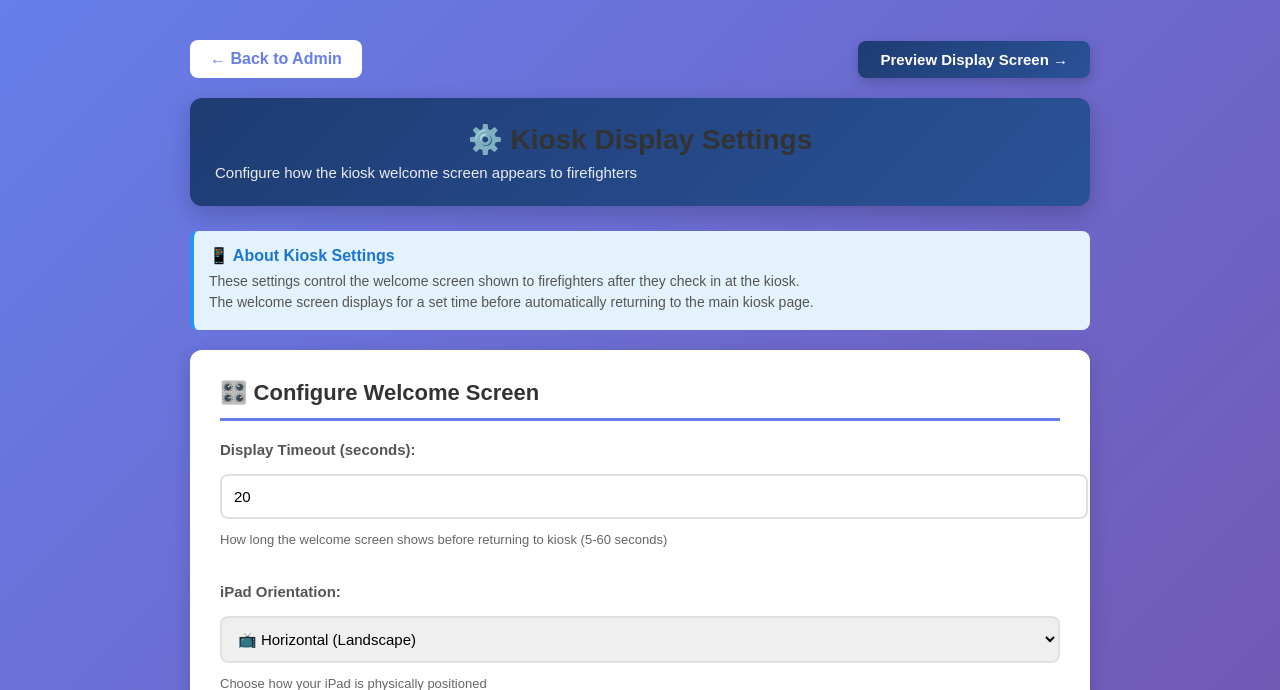
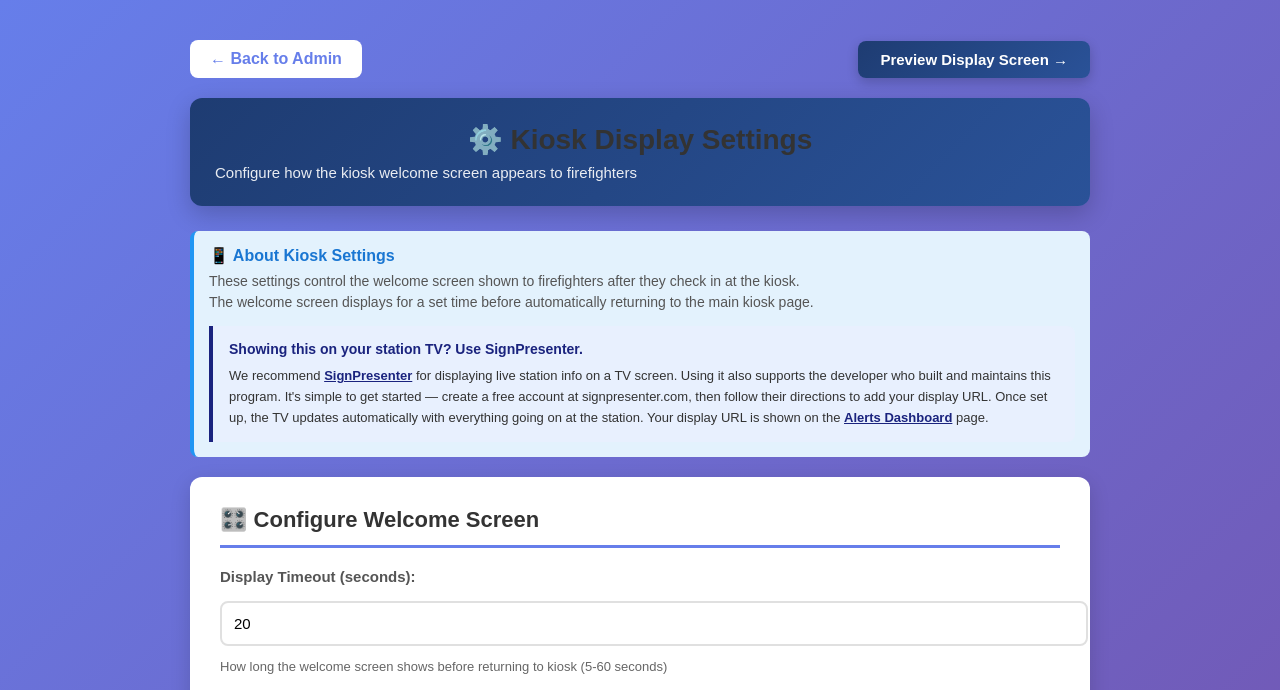
Before and after one commit to mbyrdLCS/Fire-Department-Management-System, a Flask app: page /admin/kiosk-settings in a window 1280 px wide. Shown: the top 690 px of the page. Run offline with Flask 2, Linux system fonts and the light colour scheme; the visitor is signed in with stand-in values (Sample User, id 1); data that the repository does not hold is empty; parts of the project's set-up code (start-up, migrations or seed data) failed here and were passed over.

Commit message:
Add SignPresenter note to kiosk settings About section; remove extra admin card

```diff
--- a/flask_app/templates/admin.html
+++ b/flask_app/templates/admin.html
@@ -171,10 +171,6 @@
             <a href="{{ url_for('kiosk_settings') }}" class="tool-card" style="border-left-color:#1a237e; background: linear-gradient(135deg, #1a237e 0%, #2a5298 100%);">
                 <div class="tc-title" style="color:white;">TV Display Screen</div>
                 <div class="tc-desc" style="color:rgba(255,255,255,0.75);">Manage &amp; preview station display</div>
-            </a>
-            <a href="{{ url_for('alerts_dashboard') }}" class="tool-card" style="border-left-color:#1565c0; background: #e3f2fd;">
-                <div class="tc-title" style="color:#1a237e;">SignPresenter Setup</div>
-                <div class="tc-desc" style="color:#1565c0;">How to show the display on a station TV</div>
             </a>
         </div>
     </div>
--- a/flask_app/templates/kiosk_settings.html
+++ b/flask_app/templates/kiosk_settings.html
@@ -243,6 +243,16 @@
             <h3>📱 About Kiosk Settings</h3>
             <p>These settings control the welcome screen shown to firefighters after they check in at the kiosk.</p>
             <p>The welcome screen displays for a set time before automatically returning to the main kiosk page.</p>
+            <div style="margin-top:16px; padding:14px 16px; background:#e8f0fe; border-left:4px solid #1a237e; border-radius:0 8px 8px 0;">
+                <strong style="color:#1a237e; font-size:14px;">Showing this on your station TV? Use SignPresenter.</strong>
+                <p style="margin:8px 0 0 0; font-size:13px; color:#333; line-height:1.6;">
+                    We recommend <a href="https://www.signpresenter.com/" target="_blank" rel="noopener" style="color:#1a237e; font-weight:600;">SignPresenter</a>
+                    for displaying live station info on a TV screen. Using it also supports the developer who built and maintains this program.
+                    It's simple to get started — create a free account at signpresenter.com, then follow their directions to add your display URL.
+                    Once set up, the TV updates automatically with everything going on at the station.
+                    Your display URL is shown on the <a href="{{ url_for('alerts_dashboard') }}" style="color:#1a237e; font-weight:600;">Alerts Dashboard</a> page.
+                </p>
+            </div>
         </div>
 
         <div class="section">
```
